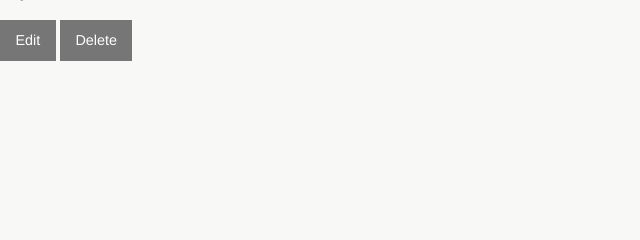
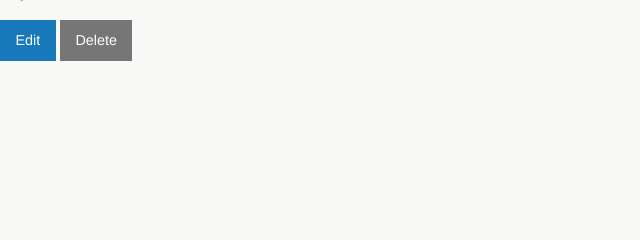
Before and after one commit to BibleResearch/cross-reference-database-gui, a Django app: template templates/cross_referencer/crossreference_detail.html in a window 1280 px wide. Shown: the part 135-375 px from the top of the page, without its empty margins (0-640 px from the left). Run offline with Django 3.2, Linux system fonts and the light colour scheme; the template is opened without the code that fills it, so the values that code supplies are empty; some libraries are stand-ins or nearby versions.

Commit message:
Improving deletion and editing templates

```diff
--- a/cross_referencer/utility.py
+++ b/cross_referencer/utility.py
@@ -7,6 +7,7 @@ from .models import BiblePassage
 
 def normalize_bible_passage(bible_passage):
     """Normalize the given bible passage."""
+    # TODO: implement normalization here...
     return bible_passage
 
 
--- a/templates/cross_referencer/crossreference_confirm_delete.html
+++ b/templates/cross_referencer/crossreference_confirm_delete.html
@@ -3,6 +3,7 @@
 {% block content %}
     <form method="post">{% csrf_token %}
         <p>Are you sure you want to delete "{{ object }}"?</p>
-        <input type="submit" value="Confirm">
+        <input class="button" type="submit" value="Confirm">
+        <a class="button" href="{% url 'cross_referencer:details' object.id %}">Don't delete</a>
     </form>
 {% endblock %}
--- a/templates/cross_referencer/crossreference_detail.html
+++ b/templates/cross_referencer/crossreference_detail.html
@@ -17,7 +17,7 @@
     {% endif %}
 
     <p>
-        <a class="button secondary" href="{% url 'cross_referencer:edit' object.id %}">Edit</a>
+        <a class="button" href="{% url 'cross_referencer:edit' object.id %}">Edit</a>
         <a class="button secondary" href="{% url 'cross_referencer:delete' object.id %}">Delete</a>
     </p>
 {% endblock %}
```
